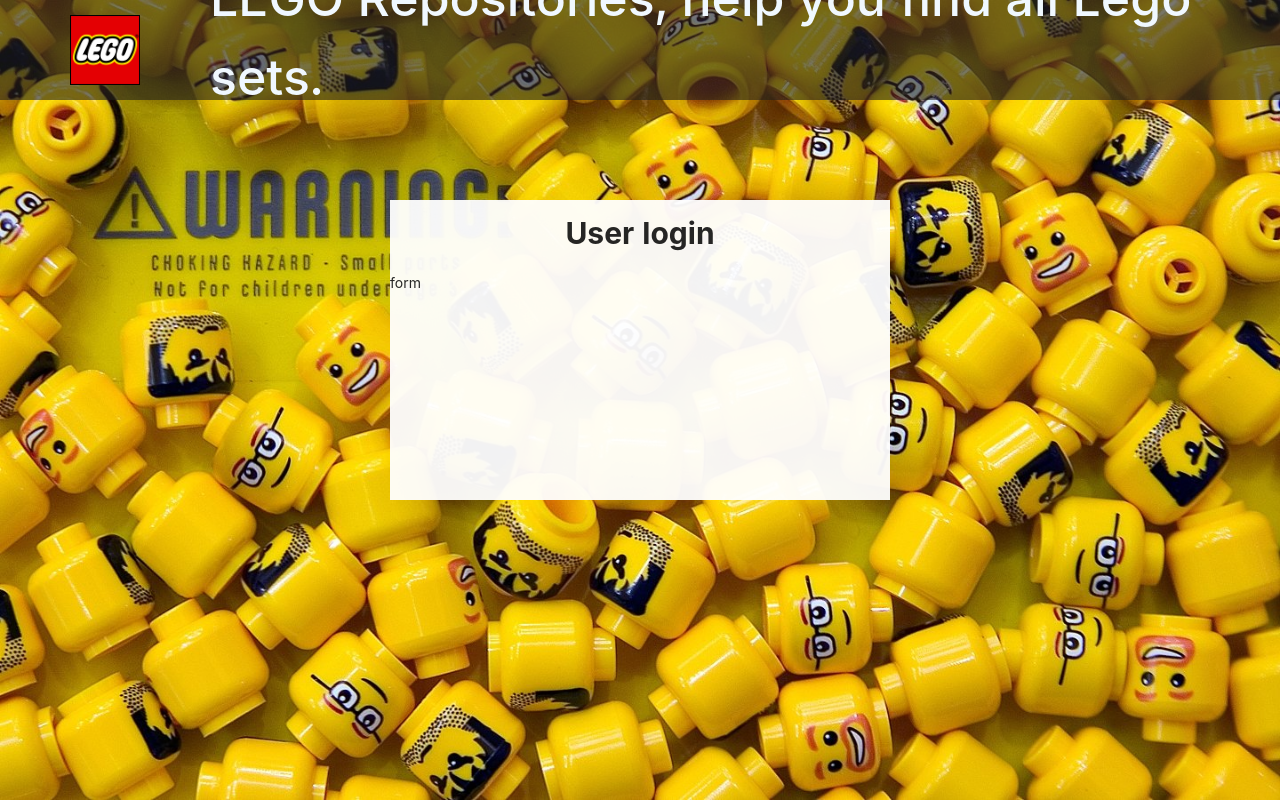
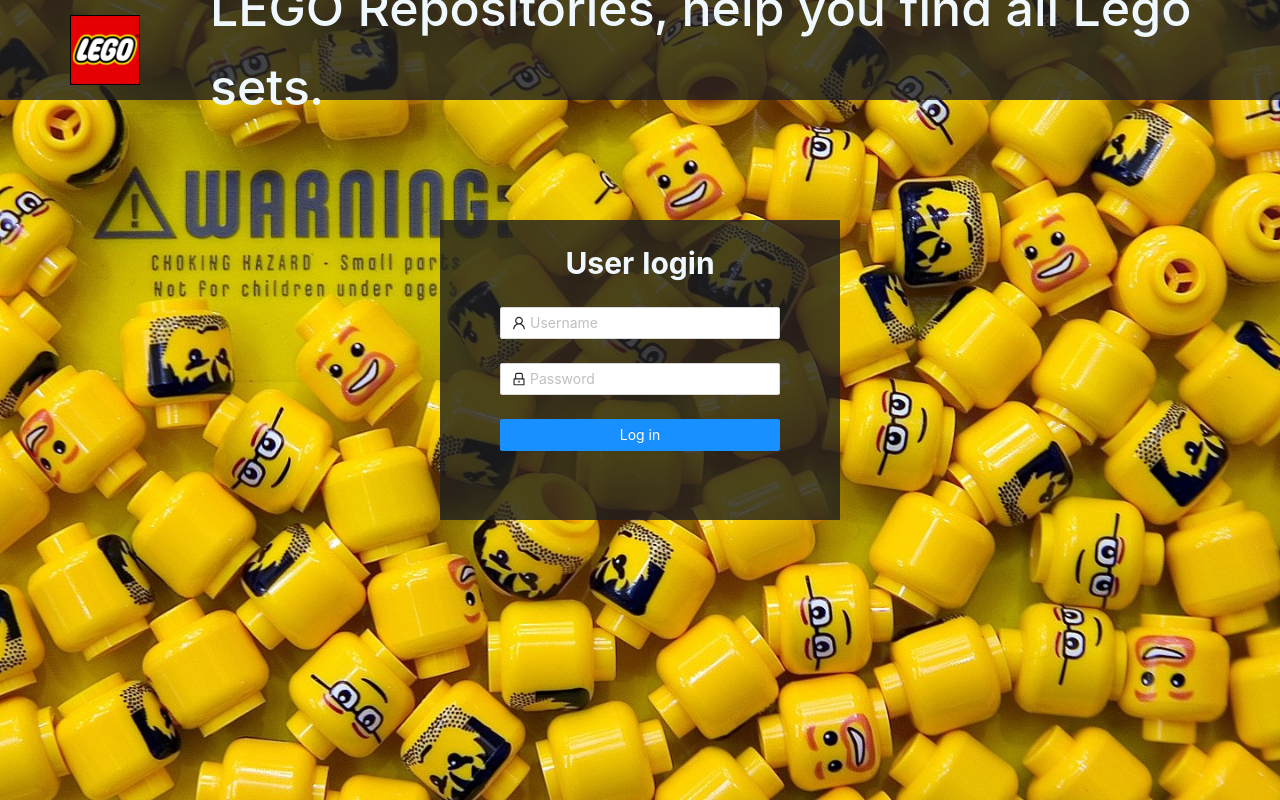
Before and after one commit to D18130495/LEGO_repository-React_client, a React (Create React App) app: page /login in a window 1280 px wide. Built offline with nearby package versions, Linux system fonts and the light colour scheme.

Commit message:
login validation

```diff
--- a/config-overrides.js
+++ b/config-overrides.js
@@ -10,6 +10,6 @@
 
     addLessLoader({
         javascriptEnabled: true,
-        modifyVars: {'@primary-color':'#FFFF00'},
+        modifyVars: {'@primary-color':'#FAC450'},
     }),
 )
--- a/public/index.html
+++ b/public/index.html
@@ -14,6 +14,7 @@
     <title>LEGO Website</title>
     <link rel="stylesheet" href="/css/reset.css">
   </head>
+
   <body>
     <div id="root"></div>
   </body>
--- a/src/App.js
+++ b/src/App.js
@@ -1,3 +1,4 @@
+// router for each page
 import React from "react";
 import {BrowserRouter, Route, Switch} from 'react-router-dom'
 
--- a/src/index.js
+++ b/src/index.js
@@ -1,3 +1,4 @@
+// render APP.js to the ../public/index.html div root
 import React from "react";
 import ReactDOM from "react-dom";
 
--- a/src/pages/admin/admin.jsx
+++ b/src/pages/admin/admin.jsx
@@ -1,4 +1,4 @@
-// manage part router
+// manage page
 import React, {Component} from "react";
 
 export default class Admin extends Component {
--- a/src/pages/login/login.jsx
+++ b/src/pages/login/login.jsx
@@ -1,10 +1,18 @@
-// login part router
+// login page
 import React, {Component} from "react";
+// antd form
+import { Form, Input, Button} from 'antd';
+import { UserOutlined, LockOutlined } from '@ant-design/icons';
 
 import './login.less'
 import lego from './images/LEGO.png'
 
 export default class Login extends Component {
+
+    onFinish = (valuse) => {
+        console.log(valuse)
+    };
+
     render() {
         return (
             <div className="login">
@@ -13,9 +21,37 @@
                     <h1>LEGO Repositories, help you find all Lego sets.</h1>
                 </header>
 
-                <section className="login-form">
+                <section className="login-content">
                     <h2>User login</h2>
-                    <div>form</div>
+                    <Form name="normal_login" className="login-form" onFinish={this.onFinish}>
+                        <Form.Item name="username"
+                            rules={[
+                                { required: true, whitespace: true, message: 'Please input your Username!' },
+                                { min: 3, message: 'Username must be at least 3 character'},
+                                { max: 10, message: 'Username can not exceed 10 character'},
+                                { pattern: /^[a-zA-Z0-9]+$/, message: 'Username must be character or numbers'}
+                            ]}
+                        >
+                            <Input prefix={<UserOutlined className="site-form-item-icon" />} placeholder="Username" />
+                        </Form.Item>
+
+                        <Form.Item name="password"
+                            rules={[
+                                { required: true, whitespace: true, message: 'Please input your Password!' },
+                                { min: 6, message: 'Password must be at least 6 character'},
+                                { max: 14, message: 'Password can not exceed 14 character'},
+                                { pattern: /^[a-zA-Z0-9]+$/, message: 'Password must be character or numbers'}
+                            ]}
+                        >
+                            <Input prefix={<LockOutlined className="site-form-item-icon" />} type="password" placeholder="Password"/>
+                        </Form.Item>
+
+                        <Form.Item>
+                            <Button type="primary" htmlType="submit" className="login-form-button">
+                                Log in
+                            </Button>
+                        </Form.Item>
+                    </Form>
                 </section>
             </div>
         )
--- a/src/pages/login/login.less
+++ b/src/pages/login/login.less
@@ -1,3 +1,4 @@
+// less file for login style
 .login {
     width: 100%;
     height: 100%;
@@ -8,7 +9,7 @@
         display: flex;
         align-items: center;
         height: 100px;
-        background-color: rgba(30, 30, 30, 0.6);
+        background-color: rgba(30, 30, 30, 0.8);
         img {
             width: 70px;
             height: 70px;
@@ -18,20 +19,30 @@
             font-size: 50px;
             color: aliceblue;
             margin-left: 70px;
+            margin-top: 20px;
         }
     }
 
-    .login-form {
-        width: 500px;
+    .login-content {
+        width: 400px;
         height: 300px;
-        background-color:rgba(255, 255, 255, 0.95);
+        background-color:rgba(30, 30, 30, 0.8);
         margin: auto;
-        margin-top: 100px;
+        margin-top: 120px;
         h2 {
             font-size: 30px;
+            color: aliceblue;
             text-align: center;
             font-weight: bold;
-            padding-top: 10px;
+            padding-top: 20px;
+        }
+        .login-form {
+            margin-top: 20px;
+            margin-left: 60px;
+            margin-right: 60px;
+            .login-form-button {
+                width: 100%;
+            }
         }
     }
 }
```
Also changed, not shown: 1 other file (tests, documents, lock files or other folders).
